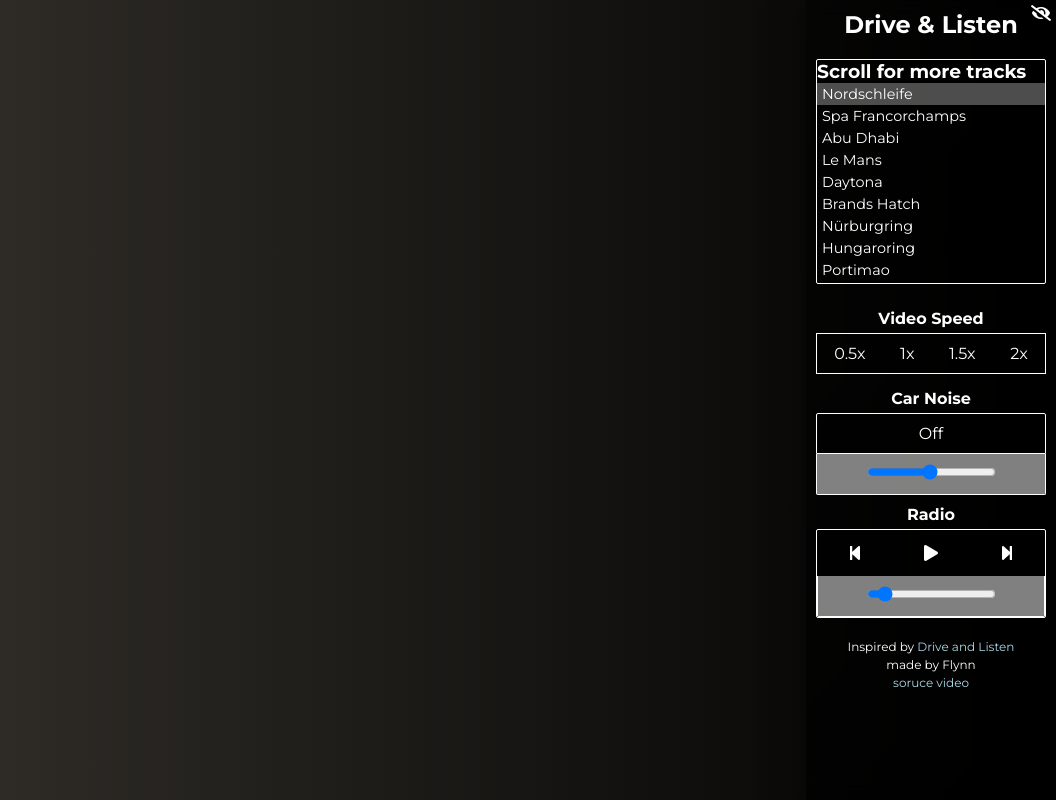
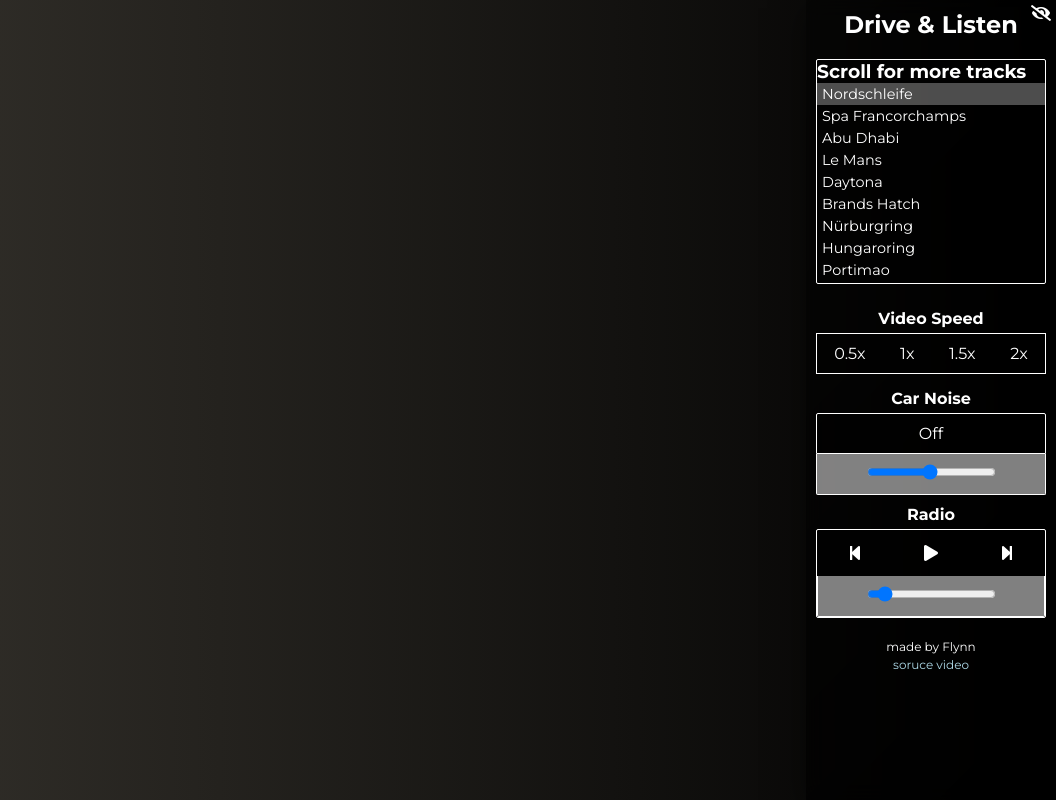
Before and after one commit to FlynnFc/CarOnboards, a plain HTML site: page index.html in a window 1280 px wide. Shown: the whole page, without its empty margins (224-1280 px from the left). Drawn offline with Linux system fonts and the light colour scheme.

Commit message:
Update index.html

```diff
--- a/index.html
+++ b/index.html
@@ -59,7 +59,7 @@
             <audio id="audio" crossorigin src=""></audio>
         </div>
         <div class="credits">
-        <p>Inspired by <a rel="noreferrer" target="_blank" href="https://driveandlisten.herokuapp.com/">Drive and Listen</a></p>
+
         <p>made by Flynn</p>
         <a id="sourceVideoLink" target="_blank" href=''>soruce video</a>
         </div>
```
